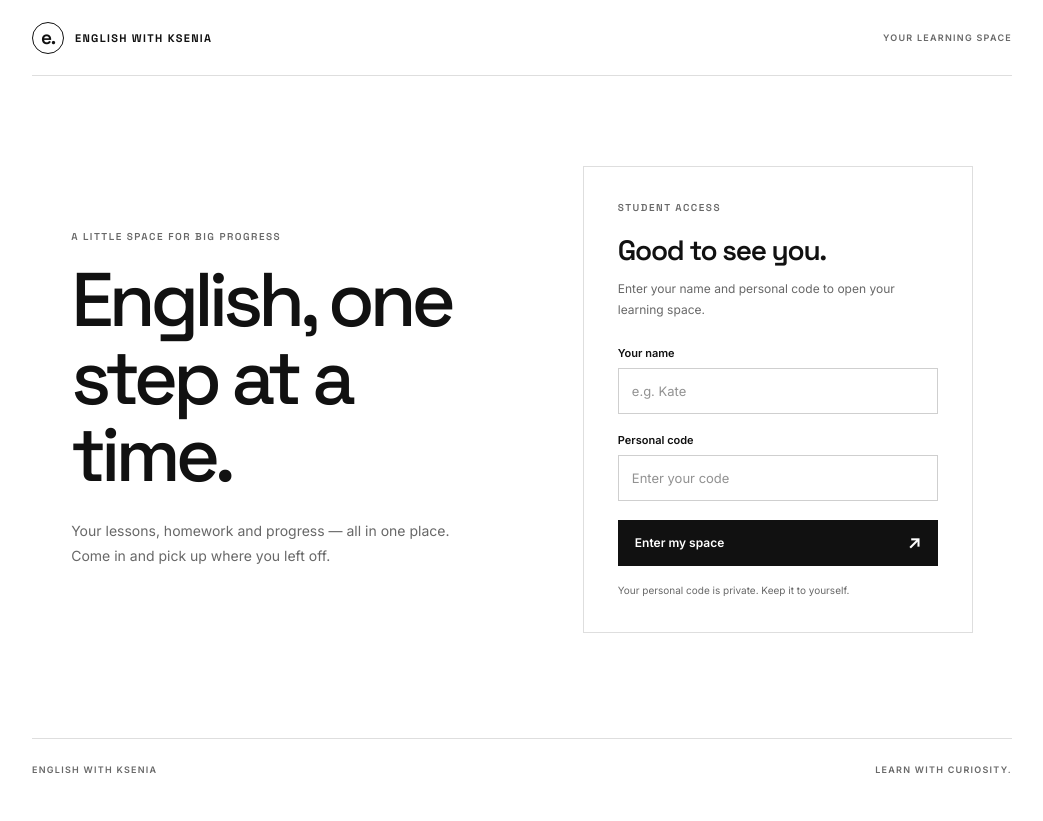
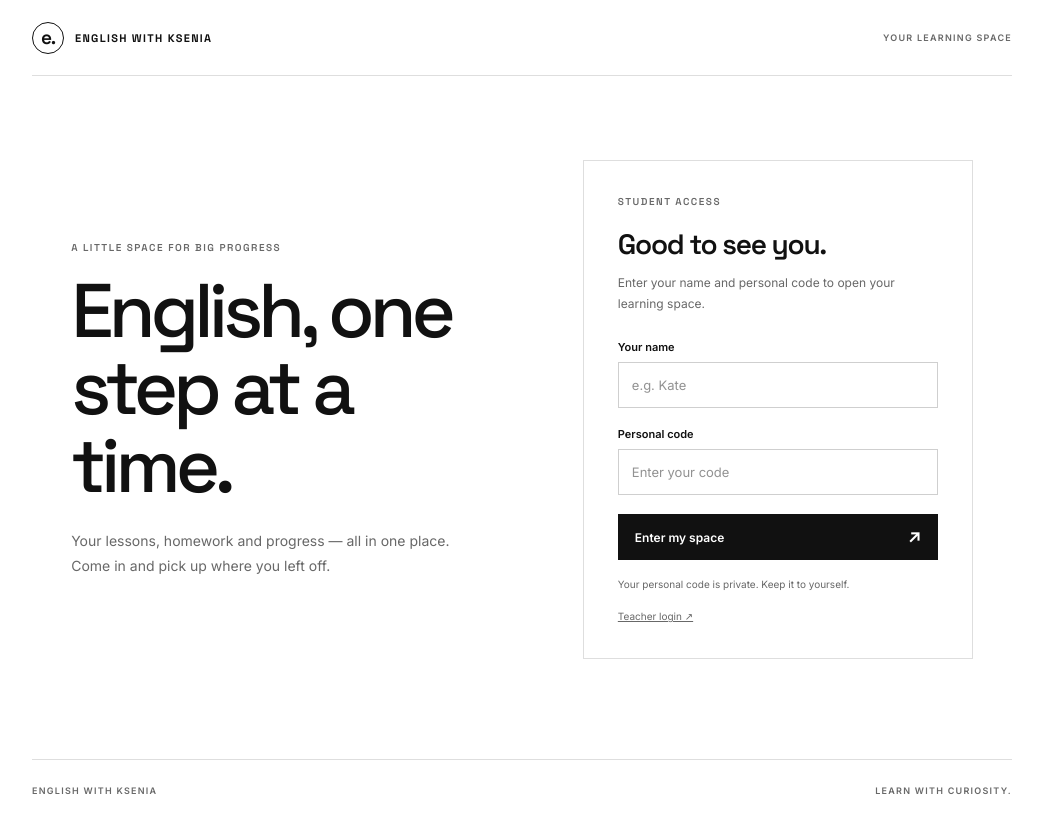
Before and after one commit to kvafanasyeva-cloud/english-with-ksenia, a Next.js app: page / in a window 1280 px wide. Shown: the whole page, without its empty margins (118-1161 px from the left). Before the commit the page ends 800 px from the top, so only its background shows below. Built offline with nearby package versions, Linux system fonts and the light colour scheme.

Commit message:
Add teacher login link to student entry page

```diff
--- a/app/page.tsx
+++ b/app/page.tsx
@@ -205,6 +205,7 @@ export default function Home() {
               <button className="primary-button" type="submit" disabled={loading}>{loading ? "Checking…" : "Enter my space"} {!loading && <span>↗</span>}</button>
             </form>
             <p className="privacy-note">Your personal code is private. Keep it to yourself.</p>
+            <p className="privacy-note"><a href="/teacher" style={{color:"inherit"}}>Teacher login ↗</a></p>
           </div>
         </section>
       ) : (
```
